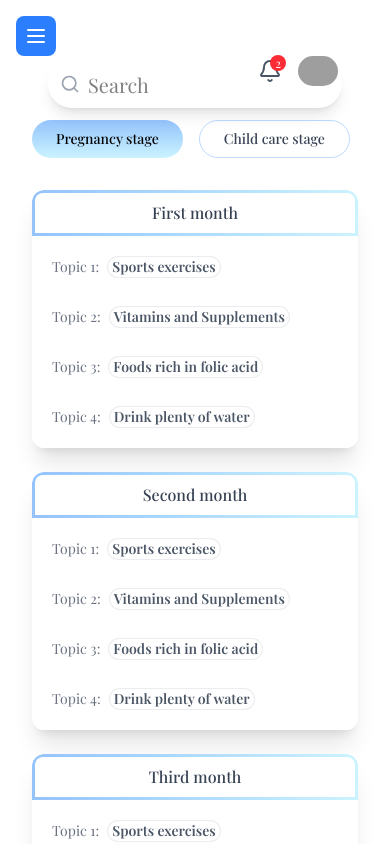
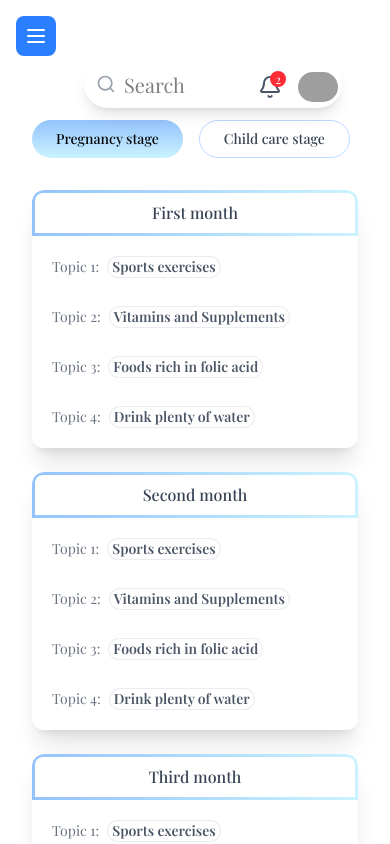
Before and after one commit to Aboodbr/mamativity-web, a React (Vite) app: page /admin/content-management in a window 390 px wide. Shown: the top 844 px of the page. Built offline with nearby package versions, Linux system fonts and the light colour scheme; no server answers; grey boxes are pictures that could not be loaded; a web font is replaced by a local one.

Commit message:
refactor SearchNav layout for improved responsiveness and alignment

```diff
--- a/src/components/SearchNav.jsx
+++ b/src/components/SearchNav.jsx
@@ -35,7 +35,7 @@ const SearchNav = ({ onSearch }) => {
   return (
     <header className="sticky top-0 z-50">
       <div className="container relative mx-auto px-4 py-3">
-        <div className="flex justify-center">
+        <div className="flex ml-9 md:ml-0 justify-center">
           <div className="relative flex-1 max-w-xl rounded-full">
             <Search className="absolute left-3 top-1/2 -translate-y-1/2 text-gray-400 h-5 w-5" />
             <Input
@@ -46,7 +46,7 @@ const SearchNav = ({ onSearch }) => {
               className="pl-10 py-6 rounded-full w-full shadow-lg border-none focus:ring-2 focus:ring-gray-300 text-xl placeholder:text-xl"
             />
           </div>
-          <div className="flex absolute top-2 right-5 items-center gap-4 ml-4">
+          <div className="flex absolute top-6 right-5 items-center gap-4 ml-4">
             <button className="relative">
               <Bell className="h-6 w-6 text-gray-600" />
               <span className="absolute -top-1 -right-1 h-4 w-4 bg-red-500 rounded-full text-white text-xs flex items-center justify-center">
@@ -61,7 +61,7 @@ const SearchNav = ({ onSearch }) => {
                 height={40}
                 className="rounded-full"
               />
-              <div className="hidden sm:block">
+              <div className="hidden md:block">
                 <p className="font-semibold">{firstName || "..."}</p>
               </div>
             </div>
```
